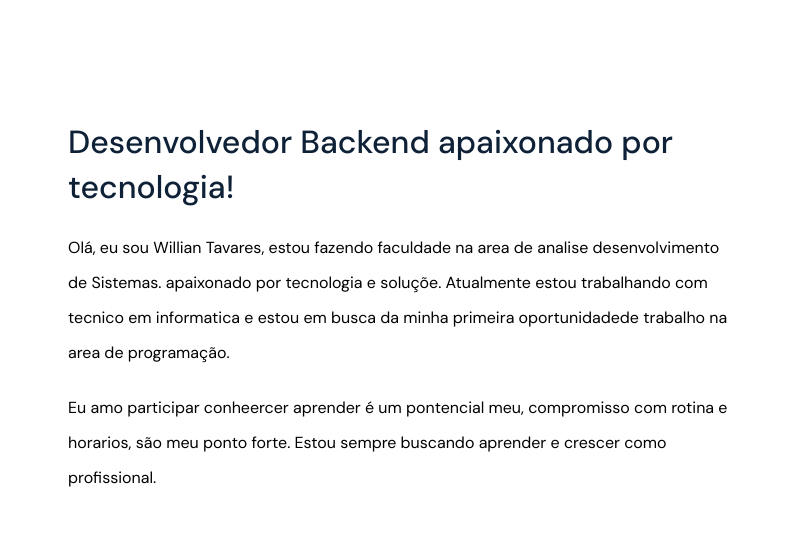
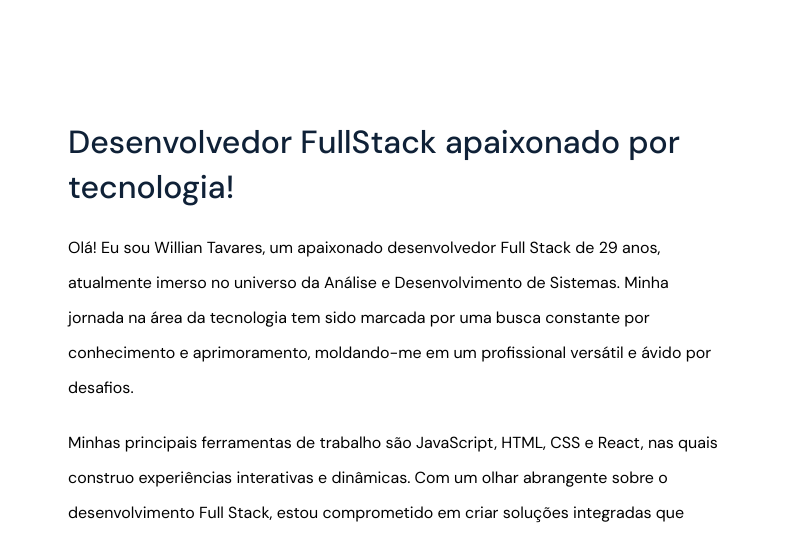
Before and after one commit to WillTavares20222/Portifolio-v1, a plain HTML site: page index.html in a window 1280 px wide. Shown: the part 860-1399 px from the top of the page, 472-1280 px from the left. Drawn offline with Linux system fonts and the light colour scheme.

Commit message:
atualzação perfil

```diff
--- a/index.html
+++ b/index.html
@@ -90,17 +90,30 @@
       </div>
       <div class="about__right">
         <h3 class="tertiary-title mb-m">
-          Desenvolvedor Backend apaixonado por tecnologia!
+          Desenvolvedor FullStack apaixonado por tecnologia!
         </h3>
         <p>
-          Olá, eu sou Willian Tavares, estou fazendo faculdade na area de analise desenvolvimento
-          de Sistemas. apaixonado por tecnologia e soluçõe. Atualmente estou trabalhando com tecnico em
-          informatica e estou em busca da minha primeira oportunidadede trabalho na area de programação.
+          Olá! Eu sou Willian Tavares, um apaixonado desenvolvedor Full Stack de 29 anos,
+           atualmente imerso no universo da Análise e Desenvolvimento de Sistemas. Minha jornada
+           na área da tecnologia tem sido marcada por uma busca constante por
+            conhecimento e aprimoramento, moldando-me em um profissional versátil e ávido por
+           desafios.
         </p>
         <p>
-          Eu amo participar conheercer aprender é um pontencial meu, compromisso com rotina e horarios,
-           são meu ponto forte. Estou sempre buscando aprender e crescer como
-          profissional.
+          Minhas principais ferramentas de trabalho são JavaScript, HTML, CSS e React, nas quais construo experiências
+           interativas e dinâmicas. Com um olhar abrangente sobre o desenvolvimento Full Stack, estou comprometido em criar
+            soluções integradas que ofereçam experiências excepcionais aos usuários. Além disso, estou aprofundando
+            meus conhecimentos na linguagem Java, expandindo assim minha capacidade técnica.
+            No meu repositório no GitHub, você encontrará uma compilação dos conteúdos que já explorei e estou estudando ativamente.
+             Este é o meu espaço de aprendizado contínuo, onde compartilho projetos, códigos e colaboro com a comunidade de
+             desenvolvedores. Sinta-se à vontade para explorar e conhecer um pouco mais sobre meu percurso e conquistas.
+            Estou sempre em busca de desafios que me permitam aplicar meu conhecimento em situações do mundo real e contribuir
+            para projetos inovadores. Se você compartilha da paixão por tecnologia, desenvolvimento e está em busca de um
+            desenvolvedor Full Stack dedicado e entusiasta, estou aqui para colaborar.Vamos conectar nossas ideias, explorar
+            novas possibilidades e construir soluções que impulsionem o futuro da tecnologia. Mal posso esperar para trocar
+            experiências e contribuir para o sucesso de projetos incríveis. Juntos, podemos ir além!
+
+
         </p>
       </div>
     </section>
```
